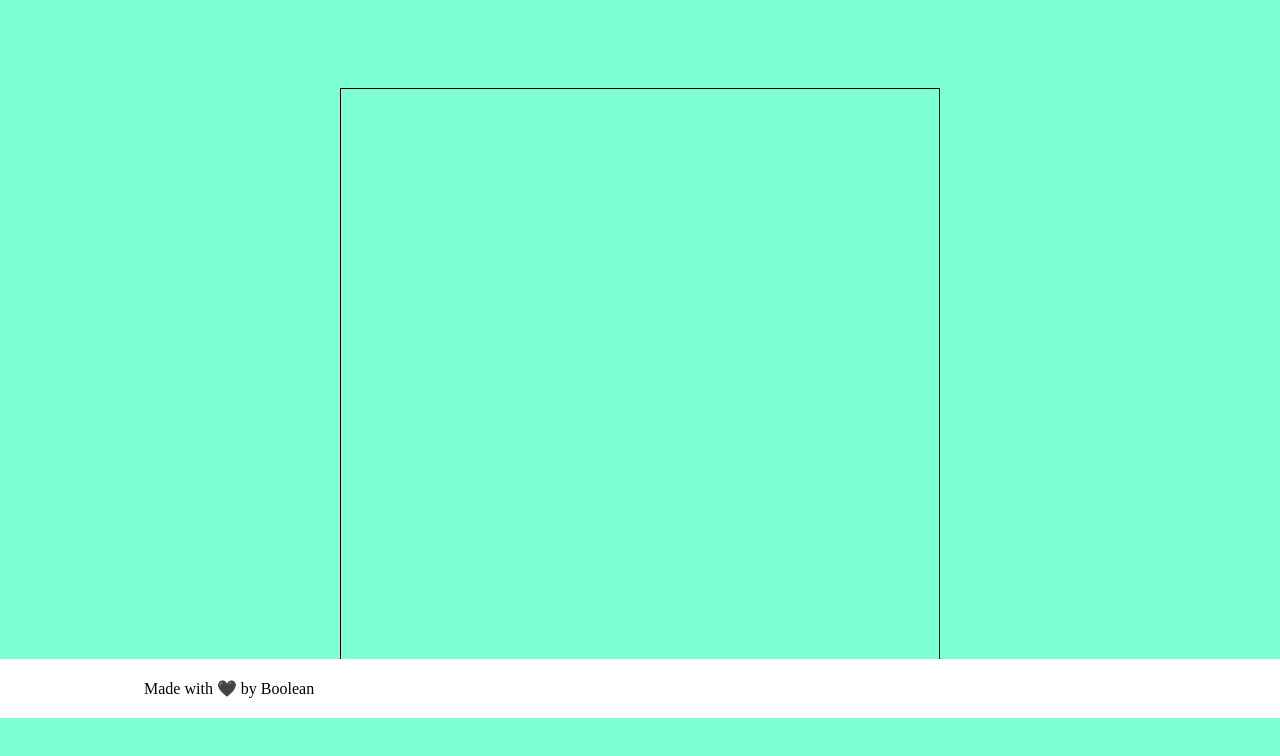
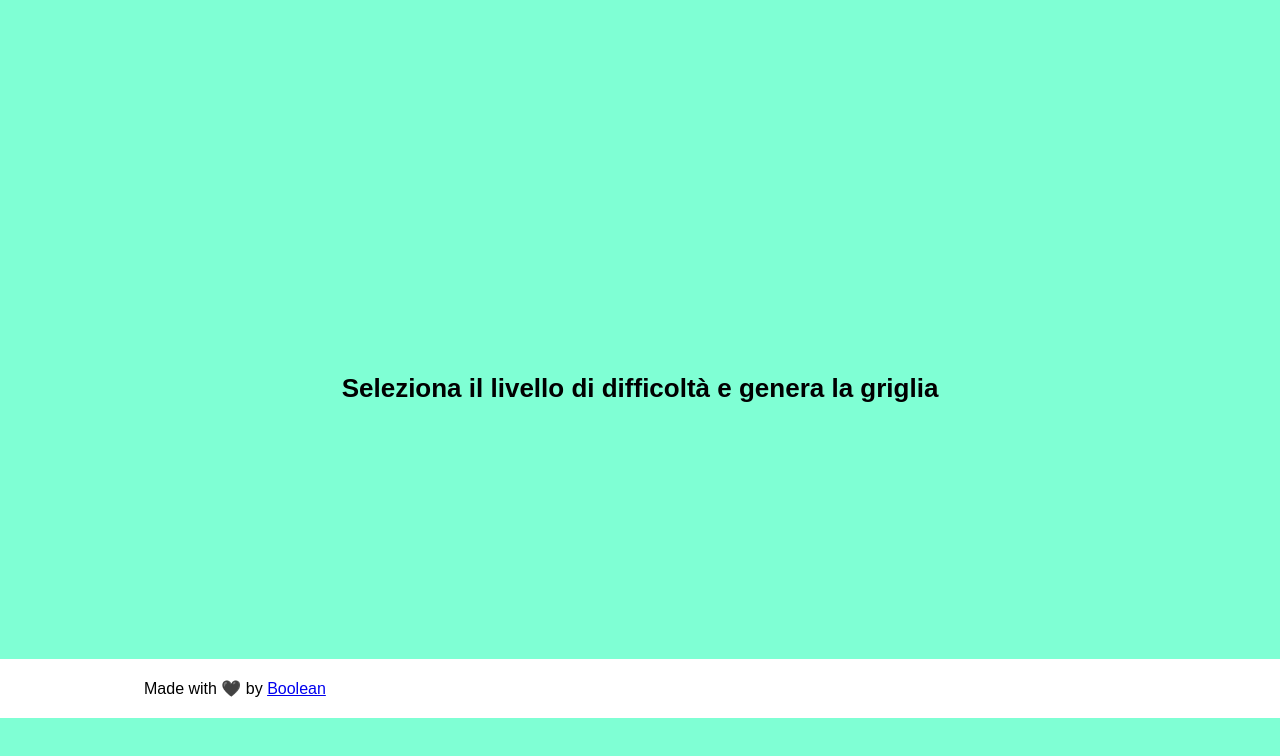
Before and after one commit to Pier98Sa/js-campominato-grid, a plain HTML site: page index.html in a window 1280 px wide. Shown: the part 82-838 px from the top of the page. Drawn offline with Linux system fonts and the light colour scheme.

Commit message:
grafica completata

```diff
--- a/index.html
+++ b/index.html
@@ -31,6 +31,7 @@
     <main>
         <div id="grid">
 
+            <h2 id="grid-title">Seleziona il livello di difficoltà e genera la griglia</h2>
             <!--
             <div class="square"></div>
             <div class="square"></div>
@@ -50,7 +51,7 @@
 
     <footer >
         <div class="container">
-            <p>Made with &#128420; by Boolean</p>
+            <p>Made with &#128420; by <a href="#">Boolean</a> </p>
         </div>
 
     </footer>
--- a/main.js
+++ b/main.js
@@ -7,7 +7,7 @@ const createGridElement = (classe) => {
 }
 /*variabili*/
 const gridElement = document.getElementById('grid');
-
+const htmlGridTitle = document.getElementById('grid-title');
 let buttonPlay = document.getElementById("play");
 
 
@@ -18,6 +18,8 @@ buttonPlay.addEventListener('click',
         let numBox;
         let size ;
 
+        htmlGridTitle.classList.add('ms_none')
+
         if(level == "Easy"){
             numBox = 100;
             size = "easy";
@@ -27,6 +29,8 @@ buttonPlay.addEventListener('click',
         }else if (level == "Crazy"){
             numBox = 49;
             size = "crazy";
+        }else{
+            alert("scegli un livello di difficoltà")
         }
 
         //creazione dei quadrati nell'HTML
--- a/style.css
+++ b/style.css
@@ -7,6 +7,7 @@
 
 body {
     background-color: #7fffd4;
+    font-family: Arial, Helvetica, sans-serif;
 }
 
 .container{
@@ -46,11 +47,15 @@ header nav {
     height: 600px;
     width: 600px;
     margin: 100px auto;
-    border: solid 1px #000;
     display: flex;
     flex-wrap: wrap;
+    justify-content: center;
+    align-items: center;
 }
+#grid-title{
+    font-size: 26px;
 
+}
 .square {
     border: solid 1px #000;
     display: flex;
@@ -76,6 +81,10 @@ header nav {
 .clicked {
     background-color: #6495ed;
 }
+/*classe per oscurare il titolo della sezione main*/
+.ms_none{
+    display: none;
+}
 
 /*Footer*/
 footer{
```
